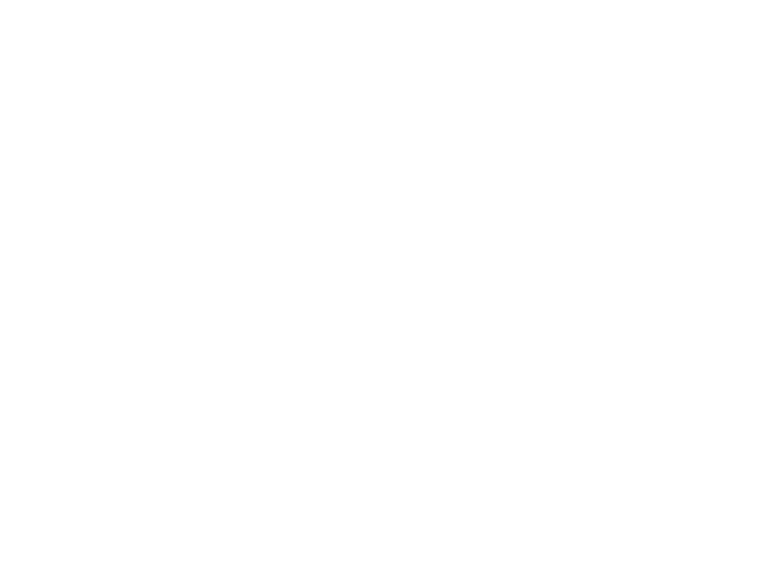
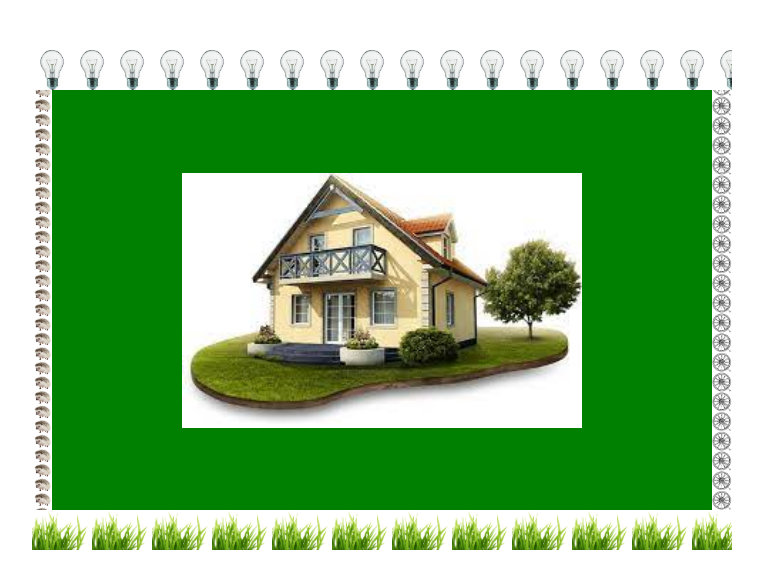
Before and after one commit to vorobkalo2009/Background, a plain HTML site: page index.html in a window 1280 px wide. Shown: the whole page, without its empty margins (258-1021 px from the left). Drawn offline with Linux system fonts and the light colour scheme.

Commit message:
new file:   "img/\320\264\321\226\320\274.jpg" 	new file:   "img/\320\272\320\276\320\273\320\265\321\201\320\276.jpg" 	new file:   "img/\320\273\320\260\320\274\320\277\320\276\321\207\320\272\320\260.jpg" 	new file:   "img/\321\202\321\200\320\260\320\262\320\260.jpg" 	new file:   "img/\321\227\320\266\320\260\320\272.jpg" 	modified:   index.html 	modified:   style.css

```diff
--- a/index.html
+++ b/index.html
@@ -4,13 +4,9 @@
     <meta charset="UTF-8">
     <meta name="viewport" content="width=device-width, initial-scale=1.0">
     <title>Background</title>
+    <link rel="stylesheet" href="style.css">
 </head>
 <body>
-     <div class="container">
-        <div class="bg-1"></div>
-        <div class="bg-2"></div>
-        <div class="bg-3"></div>
-        <div class="bg-4"></div>
-     </div>
+     <div class="hw"></div>
 </body>
 </html>
--- a/style.css
+++ b/style.css
@@ -1,3 +1,11 @@
-.container {
-    background-color: green;
+.hw {
+    width: 700px;
+    height: 500px;
+    margin: 50px auto;
+    background: url(img/лампочка.jpg) top left / 40px repeat-x,
+                url(img/трава.jpg) bottom left / 60px repeat-x,
+                url(img/їжак.jpg) bottom left / 20px repeat-y,
+                url(img/колесо.jpg) bottom right / 20px repeat-y,
+                url(img/дім.jpg)center / 400px no-repeat
+                green;
 }
```
Also changed, not shown: img/green.png (deleted), img/дім.jpg (added), img/колесо.jpg (added), img/лампочка.jpg (added), img/трава.jpg (added), img/їжак.jpg (added).
